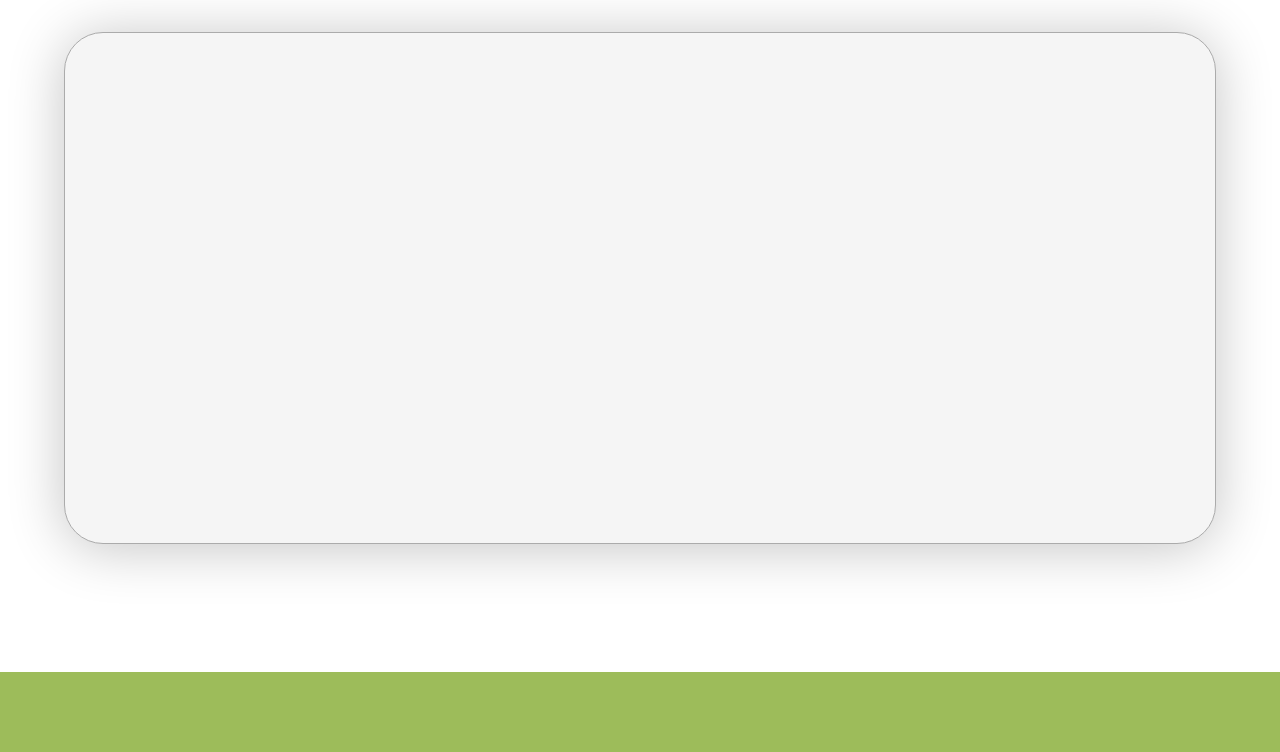
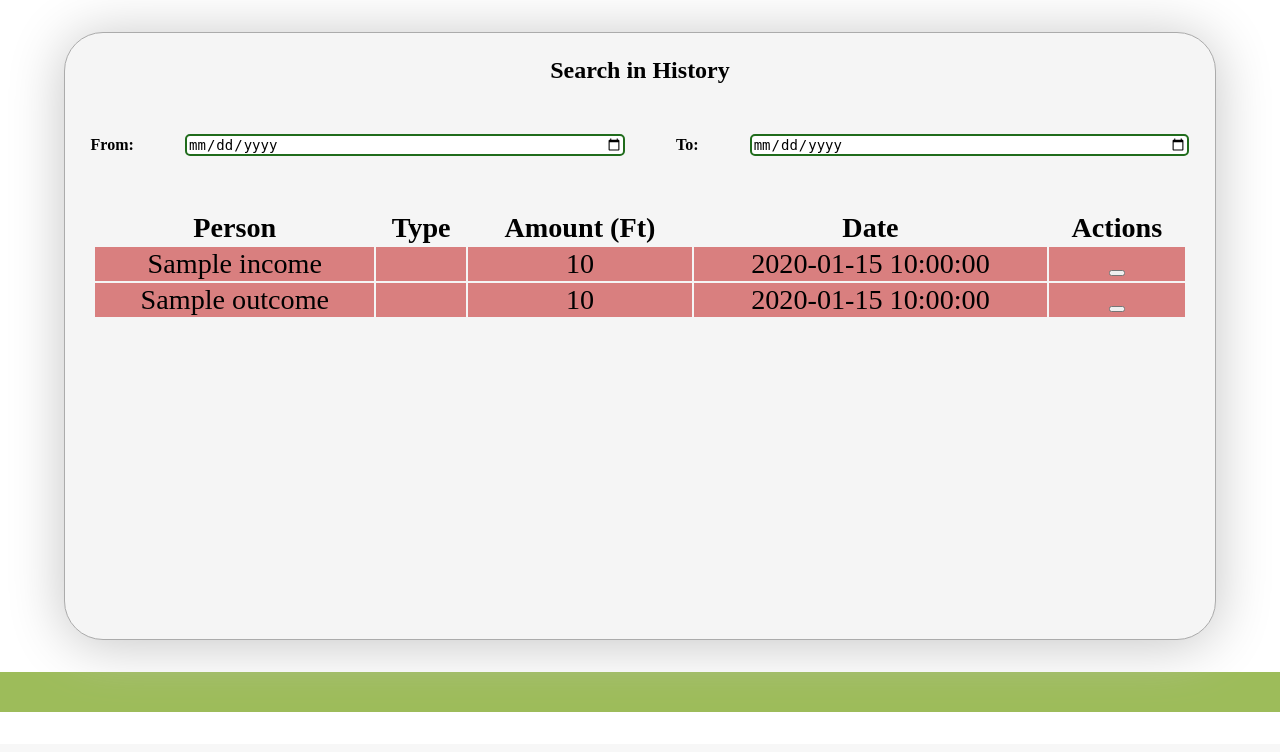
Before and after one commit to BerrySee/MoneyMonitor, a PHP site: page /wallet.php in a window 1280 px wide. Shown: the part 56-808 px from the top of the page. After the commit the page ends 768 px from the top, so only its background shows below. Run offline with PHP 8.4, Linux system fonts and the light colour scheme; tables that the repository leaves empty or names only in its code hold one stand-in row (values such as "Sample post").

Commit message:
Wallet page added, need styling

```diff
--- a/actions.php
+++ b/actions.php
@@ -1,4 +1,5 @@
 <?php
+$page= 'actions';
 include ('includes/header.php');
 ?>
 <?php
@@ -44,14 +45,14 @@ $total= $db->getTotal();
 </thead>
 <tbody>
     <?php foreach ($data as $i) {?>
-    <tr style="<?php
+    <tr  style="<?php
 
     if($i['type'] != 'Salary' && $i['type'] != 'Gift' ) {
         echo "background: #D97F7F;";
     } else {
         echo "background: #7E9C3D;";
     }
-    ?>">
+    ?>" class="record">
         <td> <?php echo $i['name'] ?></td>
         <td> <?php echo $i['type'] ?></td>
         <td> <?php echo $i['amount'] ?></td>
--- a/includes/arrays.php
+++ b/includes/arrays.php
@@ -3,11 +3,14 @@
 $navItems  = array (
     array(
         'slug' => "index.php",
-        'title' => "Startpage"
+        'title' => "Startpage",
+        'class'=>'index'
+
     ),
     array(
         'slug' => "actions.php",
-        'title' => "Actions"
+        'title' => "Actions",
+        'class'=>'actions'
     ),
     array(
         'slug' => "wallet.php",
--- a/includes/dbconn/db.php
+++ b/includes/dbconn/db.php
@@ -44,5 +44,16 @@ ORDER BY Date DESC LIMIT 10";
     $total = $stmt->fetch(PDO::FETCH_ASSOC);
     return $total;
  }
+
+ public function getHistory() {
+     $sql = "SELECT * FROM income
+UNION
+SELECT * FROM outcome
+ORDER BY Date DESC";
+    $stmt = $this->conn->prepare($sql);
+    $stmt->execute();
+    $history = $stmt->fetchAll(PDO::FETCH_ASSOC);
+    return $history;
+ }
 }
 ?>
--- a/style.scss
+++ b/style.scss
@@ -1,3 +1,4 @@
+@import 'variables.scss';
 body {
   margin: 0 auto;
   box-sizing: border-box;
@@ -35,7 +36,7 @@ header {
   }
 }
 section {
-  height: 80vh;
+height: 76vh;
 }
 //Start Page container
 .start-container {
@@ -92,28 +93,11 @@ section {
     margin: auto;
     width: 30vw;
   }
-
-
 }
+//actions page
  .universal-container {
- position: relative;
-   height: 80%;
-  display: grid;
-  justify-items: center;
-  align-items: center;
-  display: grid;
-display: grid;
-  grid-template-columns: 1fr 1fr 1fr 1fr;
-  grid-template-rows: 1fr;
-  grid-template-areas: "income finance finance outcome";
-   margin: 0 auto;
-   margin-top: 2em;
-    width: 90%;
-    background: #f5f5f5;
-    border: 1px solid #ababab;
-    box-sizing: border-box;
-    box-shadow: 0px 4px 56px #c4c4c4;
-    border-radius: 39px;
+ @include universal-container;
+  transition: all 0.5s ease 0s;
   }
   .income, .outcome, .finance {
 
@@ -158,11 +142,8 @@ table {
     font-size:80%;
   }
   input, textarea{
-    display:block;
-    width:100%;
-    border:2px solid rgb(32, 108, 28);
-    font-size:14px;
-    border-radius:5px;
+   @include input;
+   width: 100%;
   }
   .button {
     padding: 1vw;
@@ -190,8 +171,6 @@ table {
   }
 
 }
-
-
 .last-finance {
   width: 100%;
 background: rgba(183, 206, 131, 0.7);
@@ -204,7 +183,10 @@ width: 100%;
 
 
 }
-
+}
+.record {
+border: 1px solid black;
+border-radius: 5em;
 }
 .get-started {
   background: #639100;
@@ -233,9 +215,47 @@ width: 100%;
     color: black;
   }
 }
+//wallet page
+.wallet-container {
+  @include wallet-container;
+  transition: all 0.5s ease 0s;
 
+  h1{
+    margin: 0 auto;
+    padding: 1em;
+    text-align: center;
+  }
+  form {
+    display:flex;
+    justify-content: space-around;
+    align-items: center;
+    input {
+      margin: 2vw;
+      @include input;
+      width: 70%;
+    }
+    label {
+      font-weight:900;
+      font-size: 16px;
+      margin: 2vw;
+      text-align: center;
+    }
+  }
+  table {
+
+    text-align: center;
+    padding: 1em;
+    font-size: 2.2vw;
+    width: 100%;
+  }
+}
+.history {
+ height: 70%;
+overflow-y: scroll;
+}
 footer {
-  height: 10vh;
+  margin-top: 2em;
+  height: 5vh;
   background: #9dbc5a;
 }
 
--- a/style/style.css
+++ b/style/style.css
@@ -49,7 +49,7 @@ header nav .nav__links li a:hover {
 }
 
 section {
-  height: 80vh;
+  height: 76vh;
 }
 
 .start-container {
@@ -139,7 +139,17 @@ section {
 
 .universal-container {
   position: relative;
-  height: 80%;
+  height: 100%;
+  margin: 0 auto;
+  margin-top: 2em;
+  width: 90%;
+  background: #f5f5f5;
+  border: 1px solid #ababab;
+  -webkit-box-sizing: border-box;
+          box-sizing: border-box;
+  -webkit-box-shadow: 0px 4px 56px #c4c4c4;
+          box-shadow: 0px 4px 56px #c4c4c4;
+  border-radius: 39px;
   display: -ms-grid;
   display: grid;
   justify-items: center;
@@ -153,16 +163,8 @@ section {
   -ms-grid-rows: 1fr;
       grid-template-rows: 1fr;
       grid-template-areas: "income finance finance outcome";
-  margin: 0 auto;
-  margin-top: 2em;
-  width: 90%;
-  background: #f5f5f5;
-  border: 1px solid #ababab;
-  -webkit-box-sizing: border-box;
-          box-sizing: border-box;
-  -webkit-box-shadow: 0px 4px 56px #c4c4c4;
-          box-shadow: 0px 4px 56px #c4c4c4;
-  border-radius: 39px;
+  -webkit-transition: all 0.5s ease 0s;
+  transition: all 0.5s ease 0s;
 }
 
 .income, .outcome, .finance {
@@ -225,10 +227,10 @@ section {
 
 .submission-form input, .submission-form textarea {
   display: block;
-  width: 100%;
   border: 2px solid #206c1c;
   font-size: 14px;
   border-radius: 5px;
+  width: 100%;
 }
 
 .submission-form .button {
@@ -276,6 +278,11 @@ section {
   width: 100%;
 }
 
+.record {
+  border: 1px solid black;
+  border-radius: 5em;
+}
+
 .get-started {
   background: #639100;
   border: 0px white;
@@ -311,8 +318,71 @@ section {
   color: black;
 }
 
+.wallet-container {
+  position: relative;
+  height: 100%;
+  margin: 0 auto;
+  margin-top: 2em;
+  width: 90%;
+  background: #f5f5f5;
+  border: 1px solid #ababab;
+  -webkit-box-sizing: border-box;
+          box-sizing: border-box;
+  -webkit-box-shadow: 0px 4px 56px #c4c4c4;
+          box-shadow: 0px 4px 56px #c4c4c4;
+  border-radius: 39px;
+  -webkit-transition: all 0.5s ease 0s;
+  transition: all 0.5s ease 0s;
+}
+
+.wallet-container h1 {
+  margin: 0 auto;
+  padding: 1em;
+  text-align: center;
+}
+
+.wallet-container form {
+  display: -webkit-box;
+  display: -ms-flexbox;
+  display: flex;
+  -ms-flex-pack: distribute;
+      justify-content: space-around;
+  -webkit-box-align: center;
+      -ms-flex-align: center;
+          align-items: center;
+}
+
+.wallet-container form input {
+  margin: 2vw;
+  display: block;
+  border: 2px solid #206c1c;
+  font-size: 14px;
+  border-radius: 5px;
+  width: 70%;
+}
+
+.wallet-container form label {
+  font-weight: 900;
+  font-size: 16px;
+  margin: 2vw;
+  text-align: center;
+}
+
+.wallet-container table {
+  text-align: center;
+  padding: 1em;
+  font-size: 2.2vw;
+  width: 100%;
+}
+
+.history {
+  height: 70%;
+  overflow-y: scroll;
+}
+
 footer {
-  height: 10vh;
+  margin-top: 2em;
+  height: 5vh;
   background: #9dbc5a;
 }
 
--- a/wallet.php
+++ b/wallet.php
@@ -1,7 +1,53 @@
 <?php
 include ('includes/header.php');
+require_once('includes/dbconn/db.php');
+$db  = new DB();
+$history = $db->getHistory();
 ?>
-<div class="universal-container">
+<div class="wallet-container">
+<h1>Search in History</h1>
+
+    <form class="">
+        <label class="label1" for="">From:</label>
+        <input class="input1" type="date">
+        <label class="label2" for="">To:</label>
+        <input class="input2" type="date">
+    </form>
+    <div class="history">
+<table>
+    <thead>
+        <tr>
+            <th>Person</th>
+            <th>Type</th>
+            <th>Amount (Ft)</th>
+            <th>Date</th>
+            <th>Actions</th>
+        </tr>
+    </thead>
+    <tbody>
+        <!--PHP will be here foreach-->
+        <?php
+        foreach($history as $item) {
+        ?>
+         <tr  style="<?php
+
+    if($item['type'] != 'Salary' && $item['type'] != 'Gift' ) {
+        echo "background: #D97F7F;";
+    } else {
+        echo "background: #7E9C3D;";
+    }
+    ?>">
+        <td> <?php echo $item['name'] ?></td>
+        <td> <?php echo $item['type'] ?></td>
+        <td> <?php echo $item['amount'] ?></td>
+        <td> <?php echo $item['date'] ?></td>
+        <td><button></button></td>
+    </tr>
+    <?php } ?>
+    </tbody>
+</table>
+</div>
+
 
 
 </div>
```
Also changed, not shown: _variables.scss (added, +41 -0 lines), index.php (+5 -2 lines), 1 other file.
